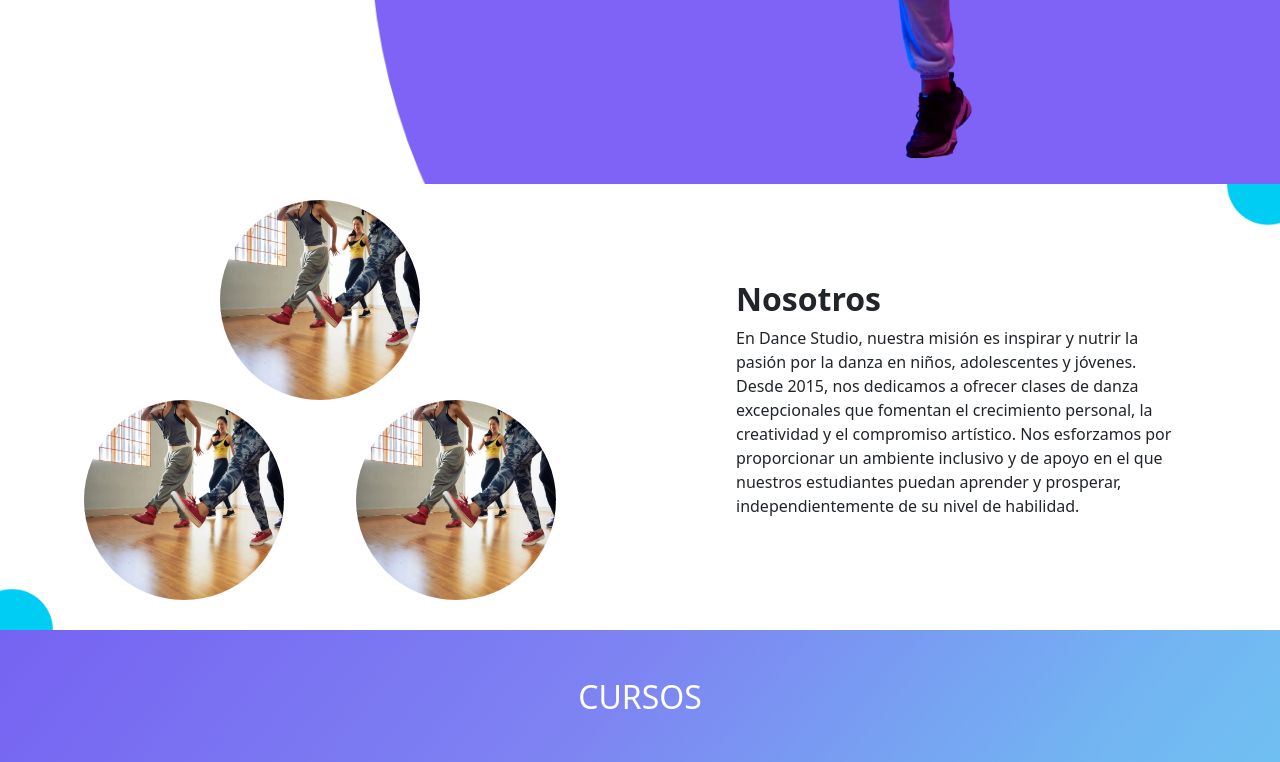
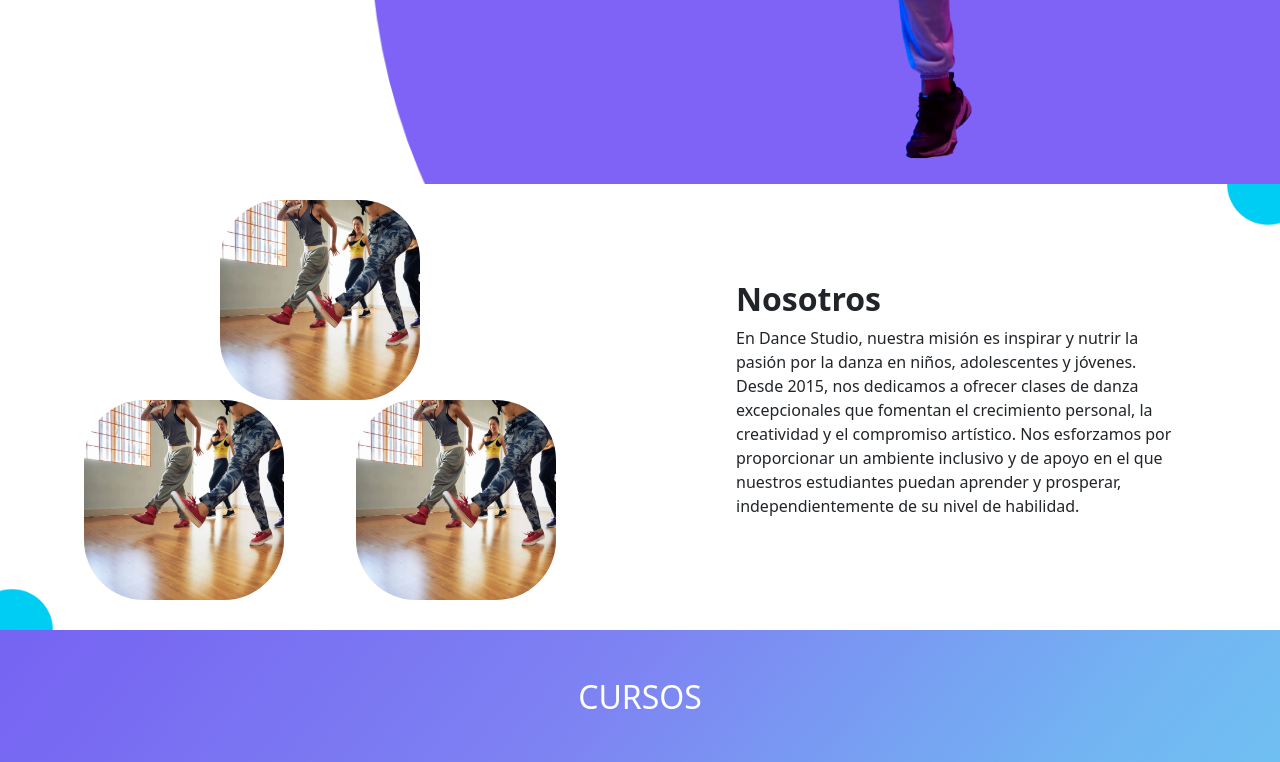
Before and after one commit to CarlaSablic95/Dance-studio, a React (Create React App) app: page / in a window 1280 px wide. Shown: the part 616-1378 px from the top of the page. Built offline with nearby package versions, Linux system fonts and the light colour scheme.

Commit message:
Cambios de estilos

```diff
--- a/src/styles/styles.scss
+++ b/src/styles/styles.scss
@@ -52,9 +52,7 @@ h1 {
 .circulo {
     width: 200px;
     height: 200px;
-    -moz-border-radius: 50%;
-    -webkit-border-radius: 50%;
-    border-radius: 50%;
+    border-radius: 30%;
     background-image: url('../pages/Home/img/equipo.webp');
     background-size: cover;
     background-repeat: no-repeat;
```
